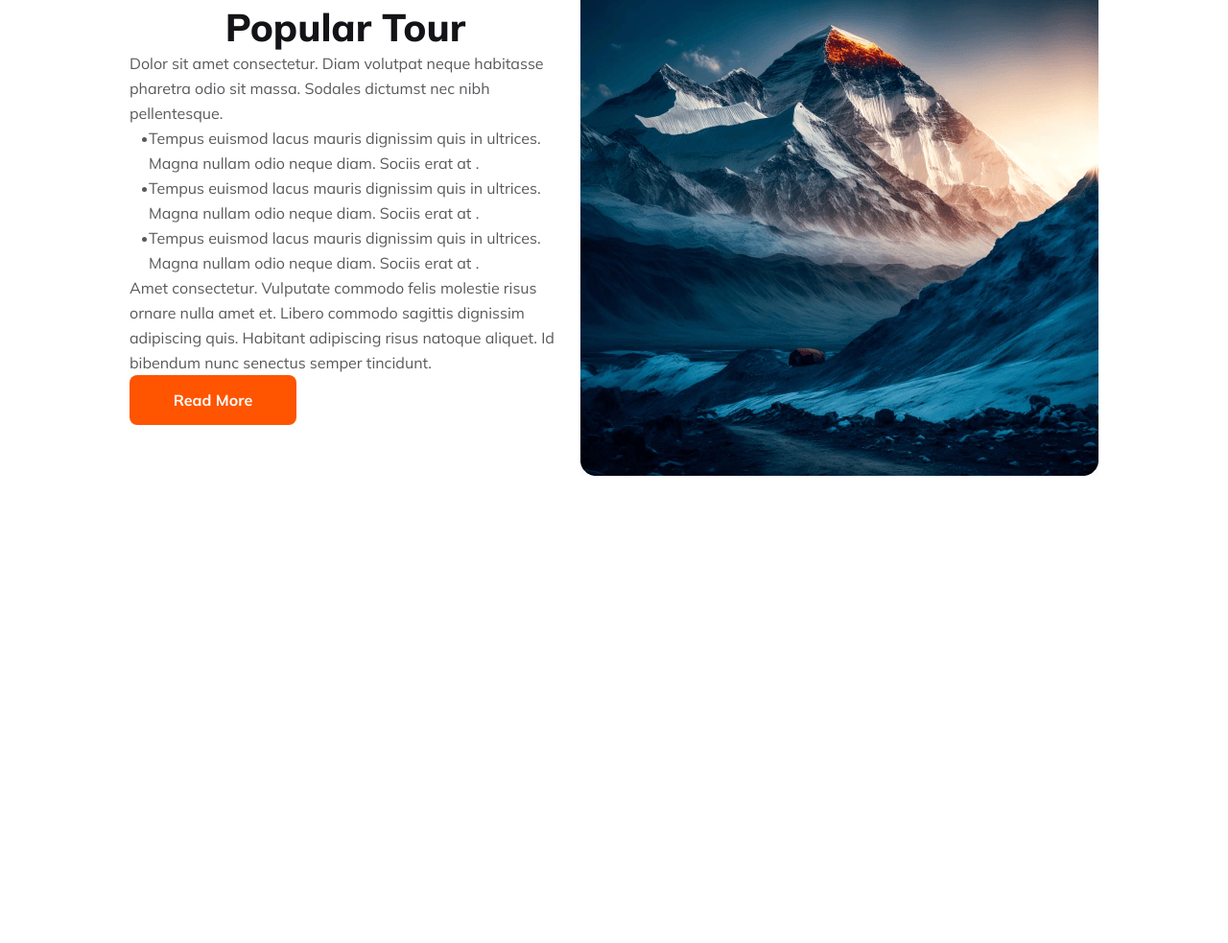
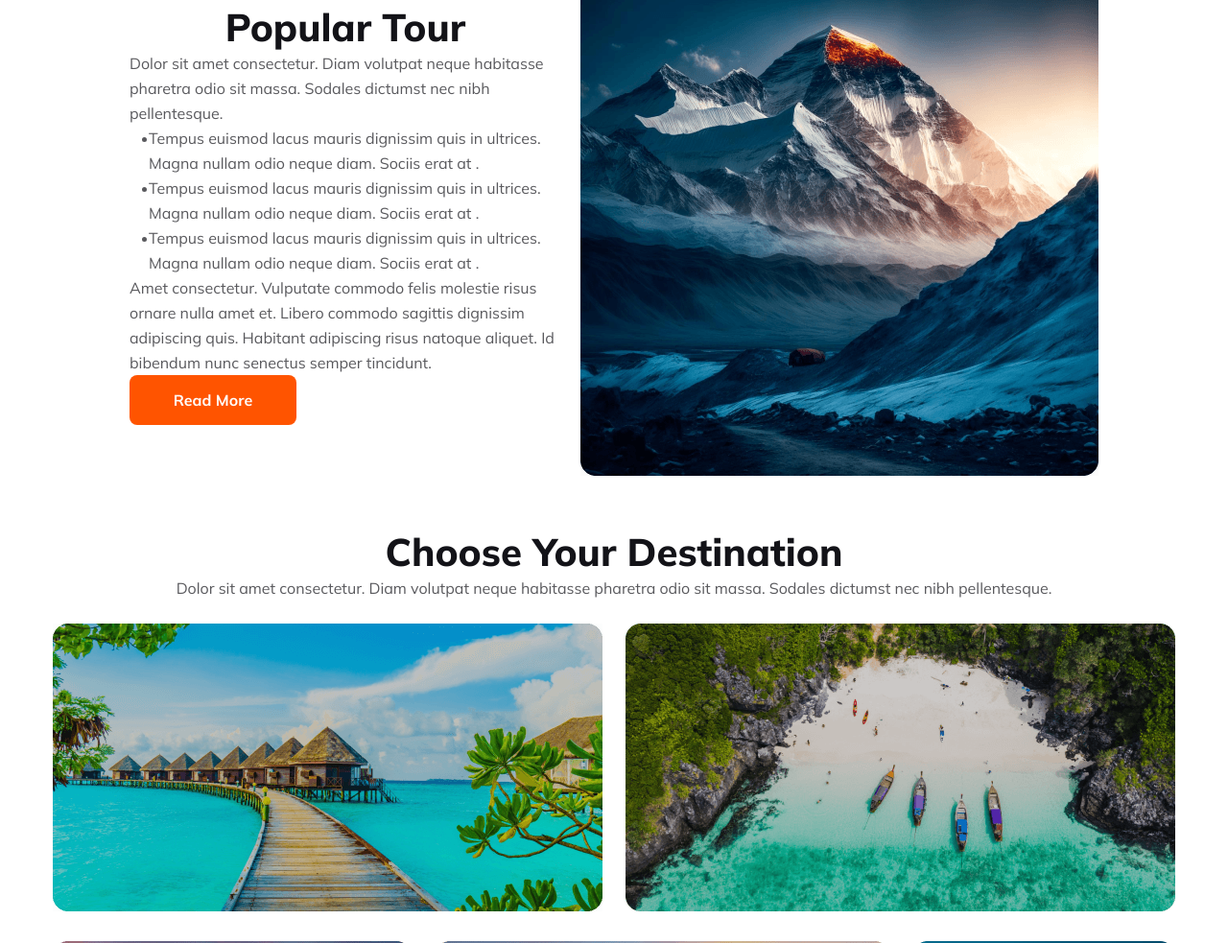
Before and after one commit to Tahsin1282/Assignment-2-Responsive, a plain HTML site: page index.html in a window 1280 px wide. Shown: the part 858-1841 px from the top of the page at 96% size. Before the commit the page ends 1358 px from the top, so only its background shows below. Drawn offline with Linux system fonts and the light colour scheme.

Commit message:
image part

```diff
--- a/index.html
+++ b/index.html
@@ -48,39 +48,70 @@
                 Explore Your Travel
             </h2>
             <p class="head-description">
-                Dolor sit amet consectetur. Nullam suspendisse vitae ultricies dolor adipiscing. In et odio enim ac quis sapien urna eu phasellus.
+                Dolor sit amet consectetur. Nullam suspendisse vitae ultricies dolor adipiscing. In et odio enim ac quis
+                sapien urna eu phasellus.
             </p>
             <form action="" class="head-input">
                 <input id="find-now" type="text" placeholder="Where go">
                 <input id="find-now" type="text" placeholder="When">
                 <input id="find-now" type="text" placeholder="Select type">
 
-                <button class="primary-btn" id="find-now"><img src="Images/icons8-search-30.png" alt="" width="24px" height="24px">Find Now</button>
+                <button class="primary-btn" id="find-now"><img src="Images/icons8-search-30.png" alt="" width="24px"
+                        height="24px">Find Now</button>
             </form>
         </div>
     </header>
     <!-- Header Banner End -->
 
     <main>
-            <!-- Popular tour -->
+        <!-- Popular tour Start -->
 
         <div class="popular-tour">
             <div class="column-text">
                 <h3 class="box-head">Popular Tour</h3>
-                    <p class="box-text">Dolor sit amet consectetur. Diam volutpat neque habitasse pharetra odio sit massa. Sodales dictumst nec nibh pellentesque.</p>
+                <p class="box-text">Dolor sit amet consectetur. Diam volutpat neque habitasse pharetra odio sit massa.
+                    Sodales dictumst nec nibh pellentesque.</p>
                 <ul class="box-text">
-                        <li><span>Tempus euismod lacus mauris dignissim quis in ultrices. Magna nullam odio neque diam. Sociis erat at .</span></li>
-                        <li><span>Tempus euismod lacus mauris dignissim quis in ultrices. Magna nullam odio neque diam. Sociis erat at .</span></li>
-                        <li><span>Tempus euismod lacus mauris dignissim quis in ultrices. Magna nullam odio neque diam. Sociis erat at .</span></li>
+                    <li><span>Tempus euismod lacus mauris dignissim quis in ultrices. Magna nullam odio neque diam.
+                            Sociis erat at .</span></li>
+                    <li><span>Tempus euismod lacus mauris dignissim quis in ultrices. Magna nullam odio neque diam.
+                            Sociis erat at .</span></li>
+                    <li><span>Tempus euismod lacus mauris dignissim quis in ultrices. Magna nullam odio neque diam.
+                            Sociis erat at .</span></li>
                 </ul>
                 <p class="box-text">Amet consectetur. Vulputate commodo felis molestie risus
-                        ornare nulla amet et. Libero commodo sagittis dignissim adipiscing quis. Habitant adipiscing risus natoque aliquet. Id bibendum nunc senectus semper tincidunt. </p>
+                    ornare nulla amet et. Libero commodo sagittis dignissim adipiscing quis. Habitant adipiscing risus
+                    natoque aliquet. Id bibendum nunc senectus semper tincidunt. </p>
 
                 <button class="primary-btn">Read More</button>
             </div>
             <div class="column-img"><img src="Images/Popular Tours.png" alt=""></div>
         </div>
+        <!-- Popular tour End-->
+        <!-- Destination Start -->
 
+        <div class="destination">
+            <h3 class="box-head">Choose Your Destination</h3>
+            <p class="box-text">Dolor sit amet consectetur. Diam volutpat neque habitasse pharetra odio sit massa.
+                Sodales dictumst nec nibh pellentesque.</p>
+
+            <div class="img-set">
+                <div class="row">
+                    <img src="Images/a.png" alt="">
+                    <img src="Images/b.png" alt="">
+                </div>
+                <div class="row">
+                    <img src="Images/c.png" alt="">
+                    <img src="Images/d.png" alt="">
+                    <img src="Images/e.png" alt="">
+                </div>
+
+                <div class="row">
+                    <img src="Images/f.png" alt="">
+                    <img src="Images/g.png" alt="">
+                </div>
+
+        </div>
 
 
 
--- a/style.css
+++ b/style.css
@@ -152,8 +152,33 @@ span {
 
 /* Popular Tours End */
 
+/* Destination Start */
+.destination{
+    margin-top: 50px;
+    text-align: center;
+}
 
+.img-set{
+    width: 81.25%;
+    margin: auto;
 
+}
+
+.row{
+    display: flex;
+    float: left;
+    justify-content: center;
+    align-items: center;
+    height: 300px;
+    margin-top: 24px;
+
+}
+
+.row img{
+
+    width: 100%;
+    padding: 12px;
+}
 
 
 
```
Also changed, not shown: Images/a.png (renamed from Images/Rectangle 5.png), Images/b.png (renamed from Images/Rectangle 8.png), Images/c.png (renamed from Images/Rectangle 6.png), Images/d.png (renamed from Images/Rectangle 7.png), Images/e.png (renamed from Images/Rectangle 9.png), Images/f.png (renamed from Images/Rectangle 11.png), Images/g.png (renamed from Images/Rectangle 10.png). Lines whose indentation alone changed are shown as unchanged.
